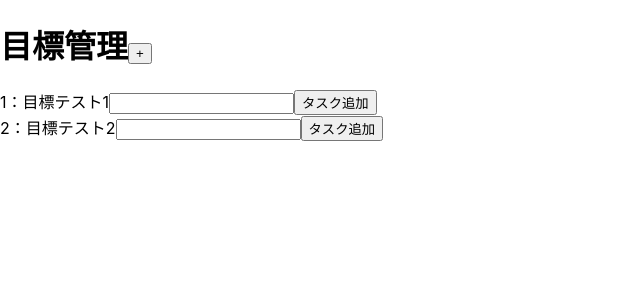
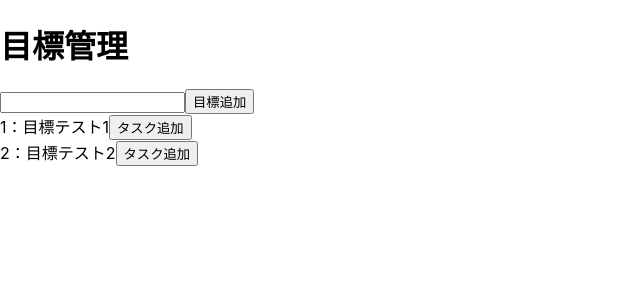
Before and after one commit to NaotoNakamura/target_manager_front, a React (Create React App) app: page / in a window 1280 px wide. Shown: the top 300 px of the page, without its empty margins (0-640 px from the left). Built offline with nearby package versions, Linux system fonts and the light colour scheme.

Commit message:
targetフォームの修正

```diff
--- a/src/components/Modal.js
+++ /dev/null
@@ -1,31 +0,0 @@
-import React, { useState } from 'react';
-
-const TargetForm = ({setIsShow, setTargetValues, targetValues}) => {
-  const [text, setText] = useState('');
-  const sendTarget = () => {
-    setTargetValues(
-      [...targetValues, {
-        id: targetValues.length + 1,
-        target_title: text,
-      }]
-    );
-    setText("");
-    setIsShow(false)
-  }
-  const handleChange = (e) => {
-    setText(e.target.value);
-  }
-    return (
-      <div id="overlay" onClick={() => {setIsShow(false)}}>
-        <div id="content" onClick={(e) => e.stopPropagation()}>
-          <button onClick={() => {setIsShow(false)}}>close</button>
-          <div></div>
-          <input type="text" value={text} onChange={handleChange}></input>
-          <button onClick={(sendTarget)}>目標追加</button>
-        </div>
-      </div>
-    );
-}
-
-
-export default TargetForm;
--- a/src/components/Target.js
+++ b/src/components/Target.js
@@ -1,20 +1,12 @@
-import Modal from './Modal';
-const Target = ({targetValues, isShow, setIsShow, setTargetValues}) => {
+import TargetInputForm from './TargetInputForm';
+import TargetList from './TargetList';
+
+const Target = ({targetValues, setTargetValues}) => {
   return (
     <>
-      <h1>目標管理<button onClick={() => {setIsShow(true)}}>+</button></h1>
-      {isShow && <Modal
-                  setIsShow={setIsShow}
-                  setTargetValues={setTargetValues}
-                  targetValues={targetValues}
-      />}
-
-      {targetValues.map((target, i) => (
-        <div key={i}>
-          {target.id}：{target.target_title}
-          <input type="text"></input><button>タスク追加</button>
-        </div>
-      ))}
+      <h1>目標管理</h1>
+      <TargetInputForm setTargetValues={setTargetValues} targetValues={targetValues}/>
+      <TargetList setTargetValues={setTargetValues} targetValues={targetValues} />
     </>
   );
 }
--- /dev/null
+++ b/src/components/TargetInputForm.js
@@ -0,0 +1,26 @@
+import React, { useState } from 'react';
+
+const TargetInputForm = ({setTargetValues, targetValues}) => {
+  const [text, setText] = useState('');
+  const sendTarget = () => {
+    setTargetValues(
+      [...targetValues, {
+        id: targetValues.length + 1,
+        target_title: text,
+      }]
+    );
+    setText("");
+  }
+  const handleChange = (e) => {
+    setText(e.target.value);
+  }
+    return (
+      <>
+        <input type="text" value={text} onChange={handleChange}></input>
+        <button onClick={(sendTarget)}>目標追加</button>
+      </>
+    );
+}
+
+
+export default TargetInputForm;
--- /dev/null
+++ b/src/components/TargetList.js
@@ -0,0 +1,32 @@
+import React, { useState } from 'react';
+import TaskModal from './TaskModal';
+
+const TargetList = ({setTargetValues, targetValues}) => {
+  const [isShowTask, setShowTask] = useState(false);
+  const [targetId, setTargetId] = useState();
+  const [targetTitle, setTargetTitle] = useState();
+  const taskAdd = (id, title) => {
+    setShowTask(true)
+    setTargetId(id)
+    setTargetTitle(title)
+  }
+    return (
+      <>
+        {targetValues.map((target) => (
+        <div key={target.id}>
+          {target.id}：{target.target_title}
+          <button onClick={() => {taskAdd(target.id, target.target_title)}}>タスク追加</button>
+          {isShowTask && <TaskModal
+                          targetValues={targetValues}
+                          setTargetValues={setTargetValues}
+                          setShowTask={setShowTask}
+                          targetId={targetId}
+                          targetTitle={targetTitle}/>}
+        </div>
+      ))}
+      </>
+    );
+}
+
+
+export default TargetList;
--- /dev/null
+++ b/src/components/TaskModal.js
@@ -0,0 +1,30 @@
+import React, { useState } from 'react';
+
+const TaskModal = ({targetValues, setTargetValues, setShowTask, targetId, targetTitle}) => {
+  const sendTask = () => {
+
+    setShowTask(false)
+  }
+    return (
+      <div id="overlay" onClick={()=>{setShowTask(false)}}>
+        <div id="content" onClick={(e) => e.stopPropagation()}>
+          <div>
+            {targetId}：{targetTitle}
+            {targetValues[1].id}
+          </div>
+          <select>
+            <option value="day">DAY</option>
+            <option value="week">WEEK</option>
+            <option value="month">MONTH</option>
+          </select>
+          <input type="text"></input>
+          <div>
+            開始日：<input type="date"name="日付"/> 〜 終了日：<input type="date"name="日付"/></div>
+          <button onClick={()=>{sendTask()}}>タスク追加</button>
+        </div>
+      </div>
+    );
+}
+
+
+export default TaskModal;
--- a/src/containers/Target.js
+++ b/src/containers/Target.js
@@ -4,12 +4,6 @@ import Target from '../components/Target';
 
 const EnhancedTarget = () => {
   const [targetValues, setTargetValues] = useTarget();
-  const [isShow, setIsShow] = useState(false);
-  return <Target
-            targetValues={targetValues}
-            isShow={isShow}
-            setIsShow={setIsShow}
-            setTargetValues={setTargetValues}
-          />;
+  return <Target targetValues={targetValues} setTargetValues={setTargetValues}/>;
 }
 export default EnhancedTarget;
```
